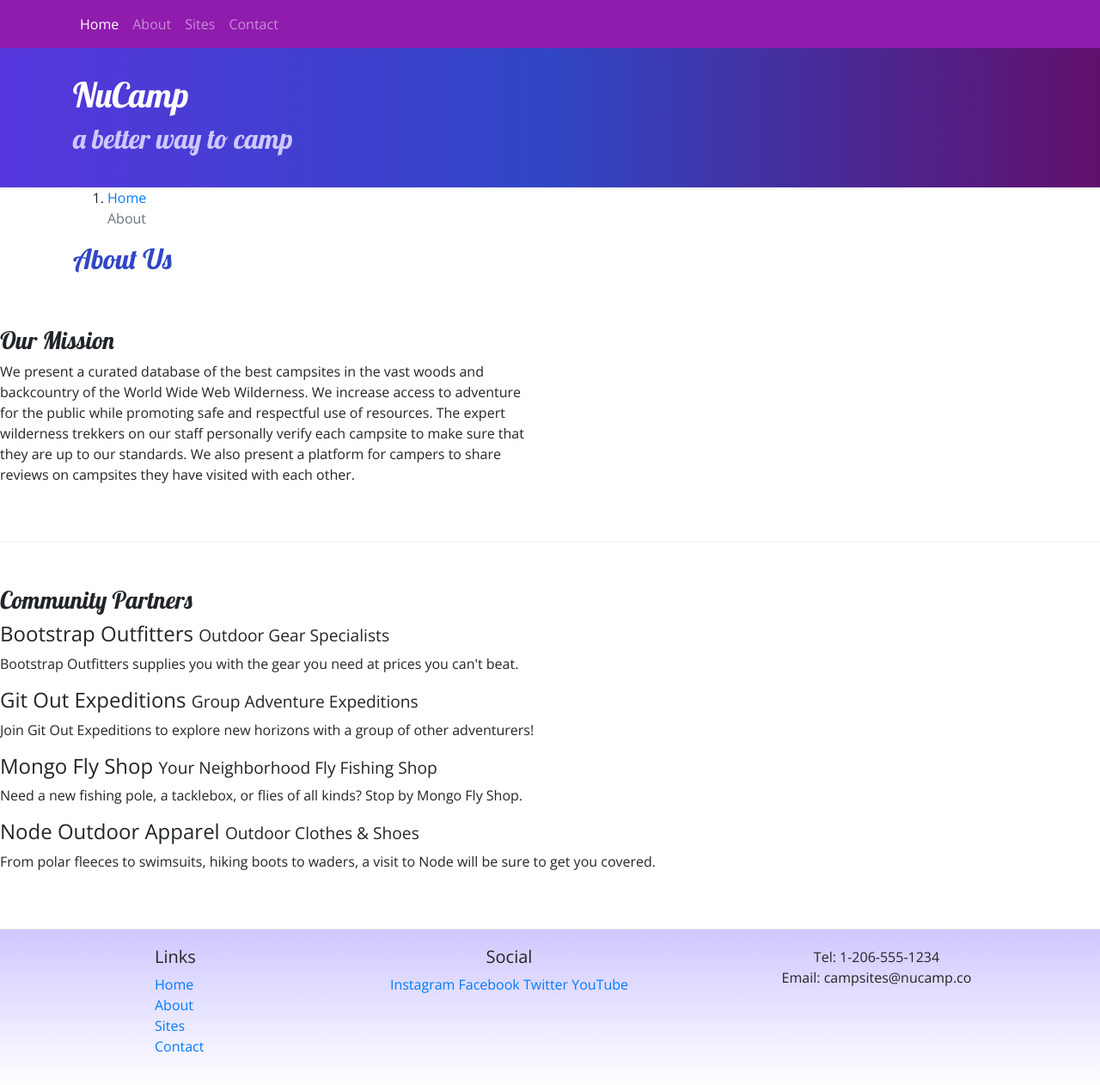
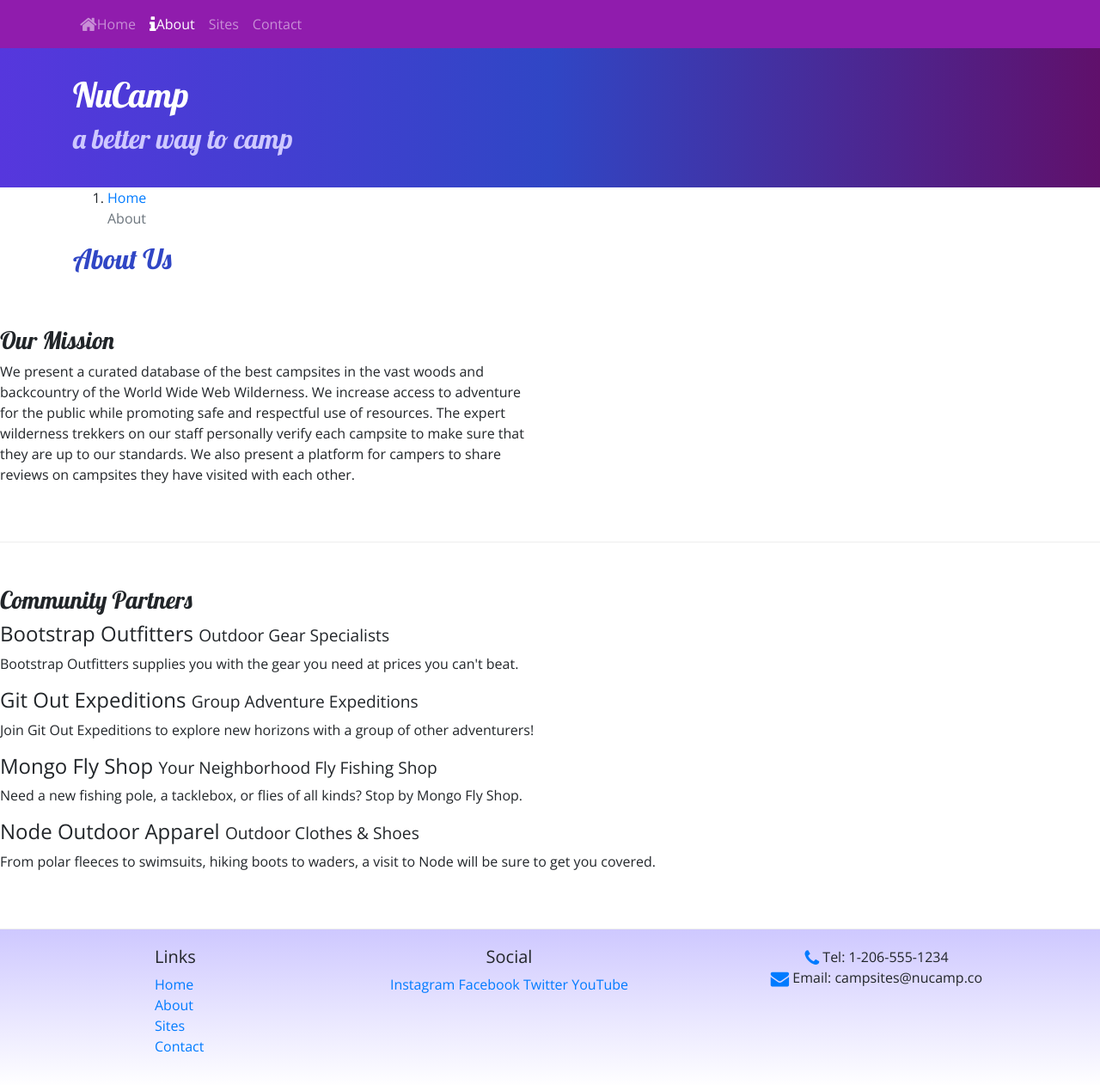
Before and after one commit to ChudZAllen/nucampsite, a website: page aboutus.html in a window 1280 px wide. Shown: the whole page at 86% size. Drawn offline with nearby package versions, Linux system fonts and the light colour scheme.

Commit message:
icon fonts

```diff
--- a/aboutus.html
+++ b/aboutus.html
@@ -9,7 +9,7 @@
     <link rel="stylesheet" href="node_modules/bootstrap/dist/css/bootstrap.min.css" />
     <link rel="stylesheet" href="https://fonts.googleapis.com/css?family=Lobster|Open+Sans" />
     <link rel="stylesheet" href="css/styles.css" />
-
+    <link rel="stylesheet" href="node_modules/font-awesome/css/font-awesome.min.css" />
     <title>NuCamp: A Better Way To Camp</title>
 </head>
 
@@ -21,8 +21,8 @@
             </button>
             <div class="collapse navbar-collapse" id="nucampNavbar">
                 <ul class="navbar-nav">
-                    <li class="nav-item active"><a class="nav-link" href="#">Home</a></li>
-                    <li class="nav-item"><a class="nav-link" href="aboutus.html">About</a></li>
+                    <li class="nav-item"><a class="nav-link" href="index.html"><i class="fa fa-home fa-lg"></i>Home</a></li>
+                    <li class="nav-item active"><a class="nav-link" href="aboutus.html"><i class="fa fa-info fa-lg"></i>About</a></li>
                     <li class="nav-item"><a class="nav-link" href="#">Sites</a></li>
                     <li class="nav-item"><a class="nav-link" href="#">Contact</a></li>
                 </ul>
@@ -104,8 +104,8 @@
                     <a href="http://youtube.com/">YouTube</a>
                 </div>
                 <div class="col-sm-4 text-center">
-                    Tel: 1-206-555-1234<br />
-                    Email: campsites@nucamp.co
+                    <i class="fa fa-phone fa-lg text-primary"></i> Tel: 1-206-555-1234<br />
+                    <i class="fa fa-envelope fa-lg text-primary"></i> Email: campsites@nucamp.co
                 </div>
             </div>
         </div>
--- a/package.json
+++ b/package.json
@@ -15,6 +15,7 @@
   },
   "dependencies": {
     "bootstrap": "^4.5.2",
+    "font-awesome": "^4.7.0",
     "jquery": "^3.5.1",
     "popper.js": "^1.16.1"
   }
```
Also changed, not shown: index.html (+7 -6 lines), 1 other file.
